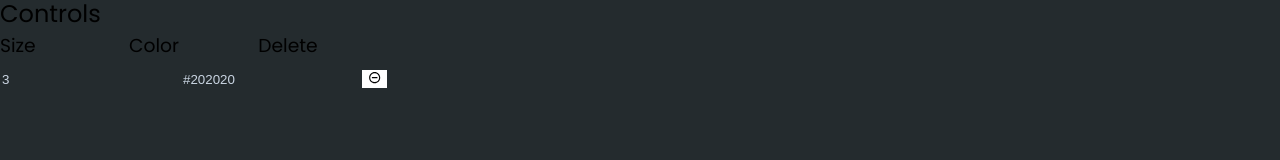
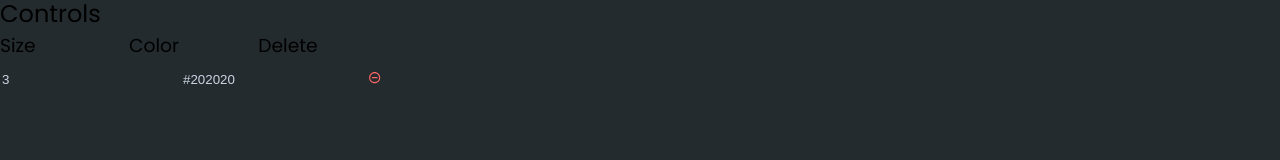
Before and after one commit to jnicewander/text-shadow-v2, a React (Create React App) app: page / in a window 1280 px wide. Shown: the part 161-321 px from the top of the page. Built offline with nearby package versions, Linux system fonts and the light colour scheme; a web font is replaced by a local one.

Commit message:
Fixed delete icon visibility on dark background.

```diff
--- a/src/components/DeleteButton.css
+++ b/src/components/DeleteButton.css
@@ -1,15 +1,15 @@
 .DeleteButton {
-  background-color: white;
+  background: none;
   border: none;
   cursor: pointer;
   outline: none;
 }
 
 .DeleteButton svg {
-  color: black;
+  color: #FF6666;
   transition: color 400ms;
 }
 
 .DeleteButton:hover svg {
-  color: red;
+  color: #E03B8B;
 }
```
